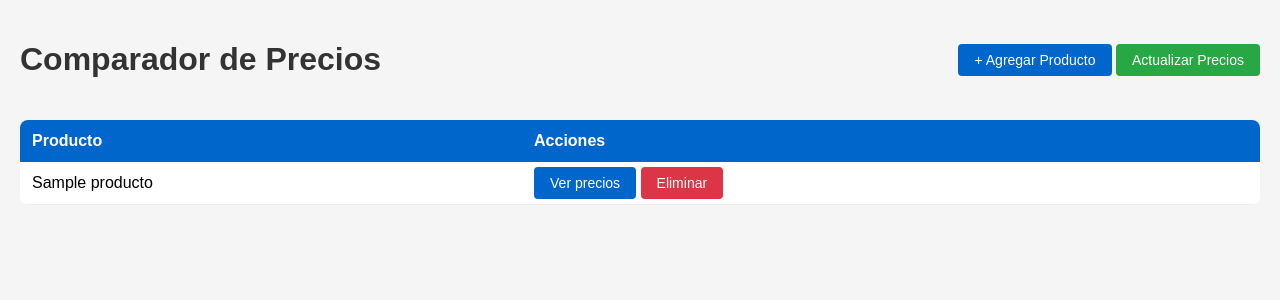
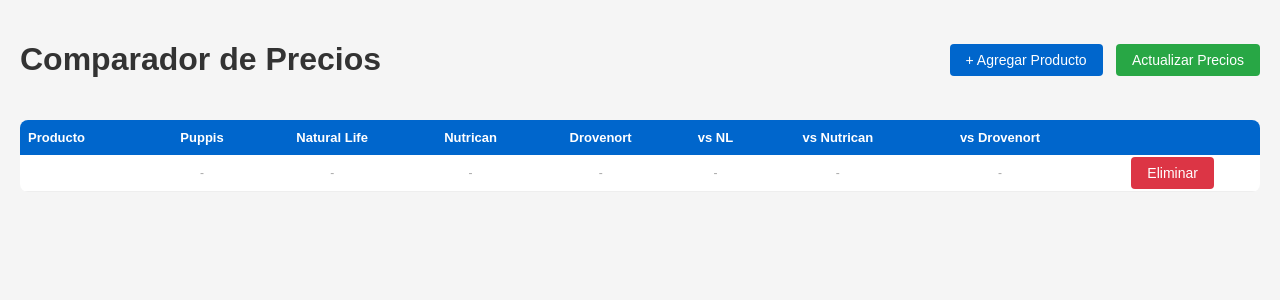
Before and after one commit to fferraiuolo-ai/comparador-precios, a Flask app: page / in a window 1280 px wide. Shown: the top 300 px of the page. Run offline with Flask 3, Linux system fonts and the light colour scheme; a database or web service that is not in the repository returns one stand-in record (values such as "Sample title"); some libraries are stand-ins or nearby versions.

Commit message:
dashboard con precios y desviaciones

```diff
--- a/app.py
+++ b/app.py
@@ -27,9 +27,23 @@ def execute_db(query, args=()):
     conn.commit()
     conn.close()
 
+def obtener_ultimos_precios(producto_id):
+    filas = query_db('''
+        SELECT DISTINCT ON (tienda) tienda, precio
+        FROM precios
+        WHERE producto_id = %s
+        ORDER BY tienda, fecha DESC
+    ''', [producto_id])
+    return {f['tienda']: f['precio'] for f in filas}
+
 @app.route('/')
 def index():
-    productos = query_db('SELECT * FROM productos')
+    productos_raw = query_db('SELECT * FROM productos ORDER BY nombre')
+    productos = []
+    for p in productos_raw:
+        prod = dict(p)
+        prod['precios'] = obtener_ultimos_precios(p['id'])
+        productos.append(prod)
     return render_template('index.html', productos=productos)
 
 @app.route('/producto/<int:id>')
--- a/templates/index.html
+++ b/templates/index.html
@@ -9,11 +9,19 @@
         .btn { background: #0066cc; color: white; padding: 8px 16px; text-decoration: none; border-radius: 4px; border: none; cursor: pointer; font-size: 14px; }
         .btn-verde { background: #28a745; }
         .btn-rojo { background: #dc3545; }
-        table { width: 100%; border-collapse: collapse; background: white; border-radius: 8px; overflow: hidden; }
-        th { background: #0066cc; color: white; padding: 12px; text-align: left; }
-        td { padding: 12px; border-bottom: 1px solid #eee; }
+        .header { display: flex; justify-content: space-between; align-items: center; margin-bottom: 20px; }
+        table { width: 100%; border-collapse: collapse; background: white; border-radius: 8px; overflow: hidden; font-size: 13px; }
+        th { background: #0066cc; color: white; padding: 10px 8px; text-align: center; }
+        th.left { text-align: left; }
+        td { padding: 10px 8px; border-bottom: 1px solid #eee; text-align: center; }
+        td.left { text-align: left; font-weight: bold; }
         tr:hover { background: #f9f9f9; }
-        .header { display: flex; justify-content: space-between; align-items: center; margin-bottom: 20px; }
+        .precio { font-weight: bold; color: #333; }
+        .sin-precio { color: #aaa; font-size: 12px; }
+        .mas-caro { color: #dc3545; font-weight: bold; }
+        .mas-barato { color: #28a745; font-weight: bold; }
+        .igual { color: #888; }
+        .desviacion { font-size: 11px; }
     </style>
 </head>
 <body>
@@ -21,6 +29,7 @@
         <h1>Comparador de Precios</h1>
         <div>
             <a href="/agregar" class="btn">+ Agregar Producto</a>
+            &nbsp;
             <a href="/scraping" class="btn btn-verde" onclick="alert('Scraping iniciado, puede tardar unos minutos...')">Actualizar Precios</a>
         </div>
     </div>
@@ -28,16 +37,47 @@
     {% if productos %}
     <table>
         <tr>
-            <th>Producto</th>
-            <th>Acciones</th>
+            <th class="left">Producto</th>
+            <th>Puppis</th>
+            <th>Natural Life</th>
+            <th>Nutrican</th>
+            <th>Drovenort</th>
+            <th>vs NL</th>
+            <th>vs Nutrican</th>
+            <th>vs Drovenort</th>
+            <th></th>
         </tr>
         {% for p in productos %}
+        {% set precios = p['precios'] %}
         <tr>
-            <td>{{ p['nombre'] }}</td>
-            <td>
-                <a href="/producto/{{ p['id'] }}" class="btn">Ver precios</a>
-                <a href="/eliminar/{{ p['id'] }}" class="btn btn-rojo" onclick="return confirm('¿Seguro que querés eliminar este producto?')">Eliminar</a>
-            </td>
+            <td class="left"><a href="/producto/{{ p['id'] }}" style="color:#0066cc;text-decoration:none;">{{ p['nombre'] }}</a></td>
+
+            {% for tienda in ['puppis', 'naturallife', 'nutrican', 'drovenort'] %}
+                {% if precios[tienda] %}
+                    <td class="precio">${{ "{:,.0f}".format(precios[tienda]).replace(",", ".") }}</td>
+                {% else %}
+                    <td class="sin-precio">-</td>
+                {% endif %}
+            {% endfor %}
+
+            {% set puppis = precios['puppis'] %}
+            {% for tienda in ['naturallife', 'nutrican', 'drovenort'] %}
+                {% set competidor = precios[tienda] %}
+                {% if puppis and competidor %}
+                    {% set desv = ((puppis - competidor) / competidor * 100) %}
+                    {% if desv > 0 %}
+                        <td class="mas-caro desviacion">+{{ "%.1f"|format(desv) }}%</td>
+                    {% elif desv < 0 %}
+                        <td class="mas-barato desviacion">{{ "%.1f"|format(desv) }}%</td>
+                    {% else %}
+                        <td class="igual desviacion">0%</td>
+                    {% endif %}
+                {% else %}
+                    <td class="sin-precio">-</td>
+                {% endif %}
+            {% endfor %}
+
+            <td><a href="/eliminar/{{ p['id'] }}" class="btn btn-rojo" onclick="return confirm('¿Seguro?')">Eliminar</a></td>
         </tr>
         {% endfor %}
     </table>
```
